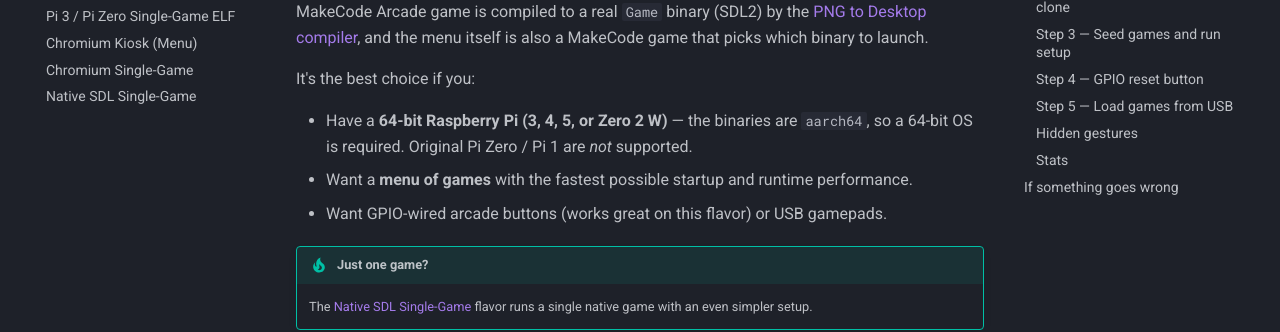
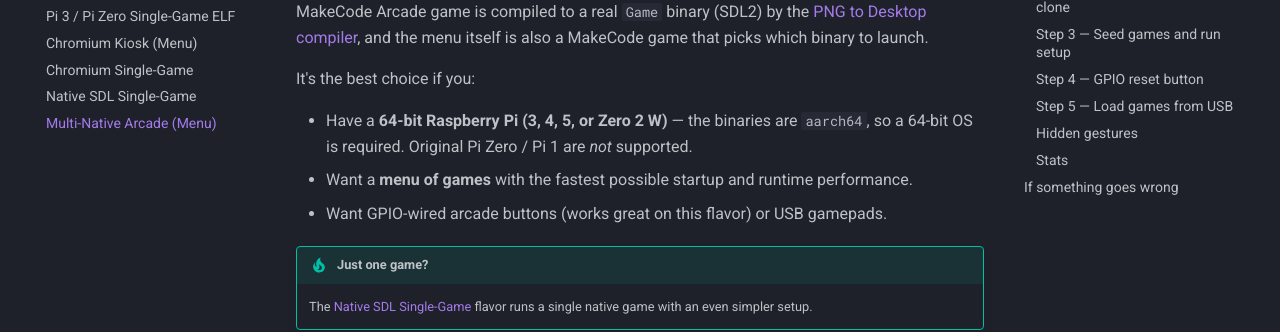
Before and after one commit to Kikketer/CreationStationArcade, an MkDocs documentation site: the page built from docs/multi-native-arcade.md, in a window 1280 px wide. Shown: the part 257-589 px from the top of the page. Built offline with MkDocs 1.6.1 and Material for MkDocs 9.7.7, drawn with Linux system fonts in a browser that asks for light colours.

Commit message:
Add Multi-Native Arcade guide to the docs nav
Co-Authored-By: Chris Weed <chris@cjweed.com>

```diff
--- a/mkdocs.yml
+++ b/mkdocs.yml
@@ -49,3 +49,4 @@ nav:
       - Chromium Kiosk (Menu): chromium-kiosk.md
       - Chromium Single-Game: single-game-kiosk.md
       - Native SDL Single-Game: single-native-arcade.md
+      - Multi-Native Arcade (Menu): multi-native-arcade.md
```
